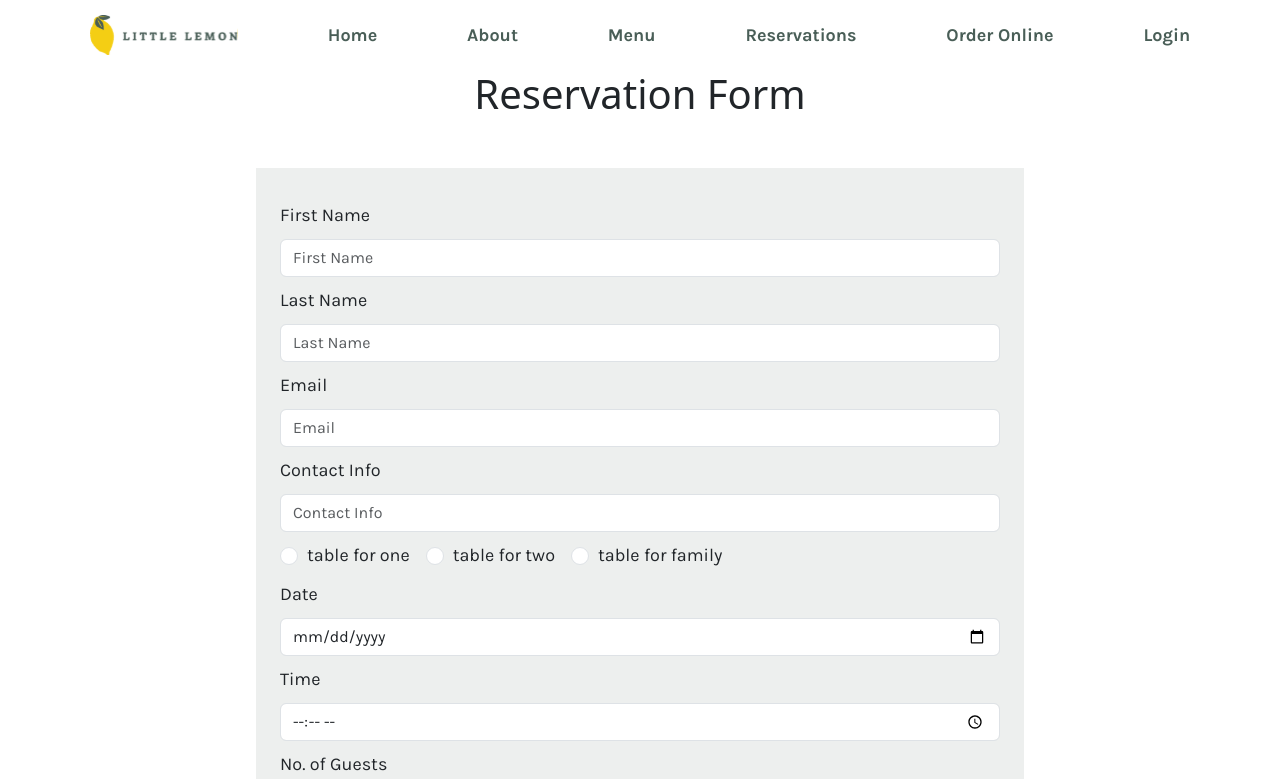
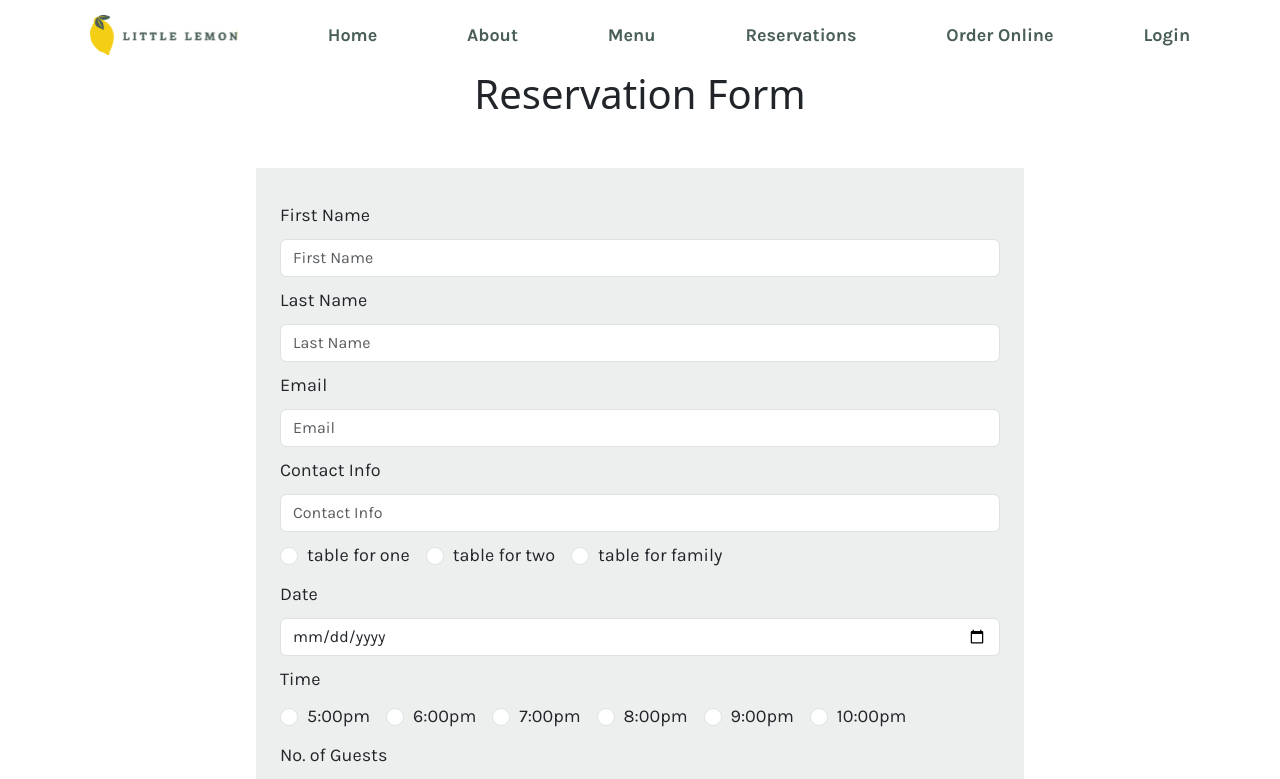
Before and after one commit to tandugonkhalid/Coursera-Capstone, a React (Create React App) app in the folder coursera-capstone/: page /reservations in a window 1280 px wide. Shown: the top 779 px of the page. Built offline with nearby package versions, Linux system fonts and the light colour scheme; a web font is replaced by a local one.

Commit message:
lifted state up using useState

```diff
--- a/coursera-capstone/src/App.js
+++ b/coursera-capstone/src/App.js
@@ -1,4 +1,4 @@
-import React from 'react';
+import React, { useState } from 'react';
 import Logo from './/assets/Logo.svg';
 import Main from './components/Main'
 import Card from './components/Card'
@@ -8,8 +8,10 @@ import Footer from './components/Footer'
 import { Routes, Route, Link } from "react-router-dom";
 import './App.css';
 
+function App() {
 
-function App() {
+const [bookingTime, setBookingTime] = useState();
+
   return (
     <div className="App">
       <nav>
@@ -22,12 +24,12 @@ function App() {
         <Link to="/login" className="nav-item">Login</Link>
 	    </nav>
       <Routes>
-        <Route path="/" element={<Main />}></Route>
-        <Route path="/about" element={"<AboutLittleLemon />"}></Route>
-        <Route path="/menu" element={<Menu />}></Route>
-        <Route path="/reservations" element={<Reservations />}></Route>
-        <Route path="/onlineorder" element={"<OnlineOrder />"}></Route>
-        <Route path="/login" element={"<Login />"}></Route>
+        <Route path="/" element={<Main bookingTime={bookingTime} setBookingTime={setBookingTime}/>}></Route>
+        <Route path="/about" element={"<AboutLittleLemon bookingTime={bookingTime} setBookingTime={setBookingTime} />"}></Route>
+        <Route path="/menu" element={<Menu bookingTime={bookingTime} setBookingTime={setBookingTime}/>}></Route>
+        <Route path="/reservations" element={<Reservations bookingTime={bookingTime} setBookingTime={setBookingTime} />}></Route>
+        <Route path="/onlineorder" element={"<OnlineOrder bookingTime={bookingTime} setBookingTime={setBookingTime} />"}></Route>
+        <Route path="/login" element={"<Login bookingTime={bookingTime} setBookingTime={setBookingTime} />"}></Route>
       </Routes>
       {/* <Footer /> */}
     </div>
--- a/coursera-capstone/src/components/Main.js
+++ b/coursera-capstone/src/components/Main.js
@@ -1,10 +1,11 @@
-import React from 'react';
+import React, { useState } from 'react';
 import '../index.css';
 import { Routes, Route, Link } from "react-router-dom";
 import bgimage from '../assets/restauranfood.jpg';
 import Card from './Card';
 
-function Main() {
+function Main({bookingTime, setBookingTime}) {
+
 return (
         <main>
             <div id='main-banner'>
--- a/coursera-capstone/src/components/Menu.js
+++ b/coursera-capstone/src/components/Menu.js
@@ -1,4 +1,4 @@
-import React from 'react'
+import React, { useState } from 'react'
 import bgimage from '../assets/greek salad.jpg';
 import bgimage1 from '../assets/bruchetta.svg';
 import bgimage2 from '../assets/lemon dessert.jpg';
@@ -10,7 +10,8 @@ const size = {
     margin: "0 auto"
 }
 
-function Menu(){
+function Menu({bookingTime, setBookingTime}){
+
     return(
         <div>
             <h1>Specials</h1>
--- a/coursera-capstone/src/components/Reservations.js
+++ b/coursera-capstone/src/components/Reservations.js
@@ -4,7 +4,7 @@ import { useState } from 'react';
 import 'bootstrap/dist/css/bootstrap.css';
 
 
-function Reservations(){
+function Reservations({bookingTime, setBookingTime}){
 
     const [values, setValues] = useState({
         firstname: '',
@@ -84,9 +84,35 @@ function Reservations(){
                 <div class="form-group">
                     <label>Time</label>
                 </div>
-                <div class="form-group">
-                    <input type="time" placeholder='time' class="form-control" name="time"
-                    onChange={(e) => handleChanges(e)} required/>
+                <div class="form-check form-check-inline">
+                    <input class="form-check-input" type="radio" name="Time" id="inlineRadio1" value="5:00pm"
+                    onChange={(e) => handleChanges(e)}/>
+                    <label class="form-check-label" for="inlineRadio1">5:00pm</label>
+                </div>
+                <div class="form-check form-check-inline">
+                    <input class="form-check-input" type="radio" name="Time" id="inlineRadio1" value="6:00pm"
+                    onChange={(e) => handleChanges(e)}/>
+                    <label class="form-check-label" for="inlineRadio1">6:00pm</label>
+                </div>
+                <div class="form-check form-check-inline">
+                    <input class="form-check-input" type="radio" name="Time" id="inlineRadio1" value="7:00pm"
+                    onChange={(e) => handleChanges(e)}/>
+                    <label class="form-check-label" for="inlineRadio1">7:00pm</label>
+                </div>
+                <div class="form-check form-check-inline">
+                    <input class="form-check-input" type="radio" name="Time" id="inlineRadio1" value="8:00pm"
+                    onChange={(e) => handleChanges(e)}/>
+                    <label class="form-check-label" for="inlineRadio1">8:00pm</label>
+                </div>
+                <div class="form-check form-check-inline">
+                    <input class="form-check-input" type="radio" name="Time" id="inlineRadio1" value="9:00pm"
+                    onChange={(e) => handleChanges(e)}/>
+                    <label class="form-check-label" for="inlineRadio1">9:00pm</label>
+                </div>
+                <div class="form-check form-check-inline">
+                    <input class="form-check-input" type="radio" name="Time" id="inlineRadio1" value="10:00pm"
+                    onChange={(e) => handleChanges(e)}/>
+                    <label class="form-check-label" for="inlineRadio1">10:00pm</label>
                 </div>
                 <div class="form-group">
                     <label>No. of Guests</label>
@@ -103,7 +129,7 @@ function Reservations(){
                     <option value="Anniversary">Anniversary</option>
                 </select>
                 <div>
-                    <button type="submit" class="btn btn-primary">Submit</button>
+                    <button type="submit" class="btn btn-primary" onClick={()=>setBookingTime(bookingTime = values.time)}>Submit</button>
                 </div>
             </form>
         </div>
```
